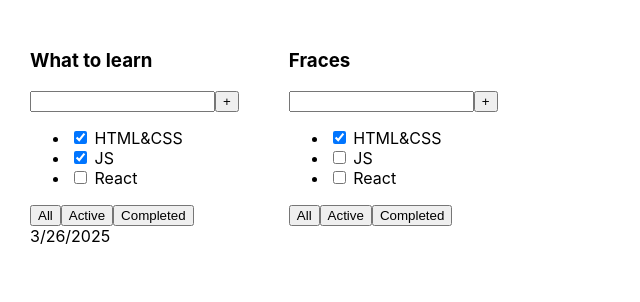
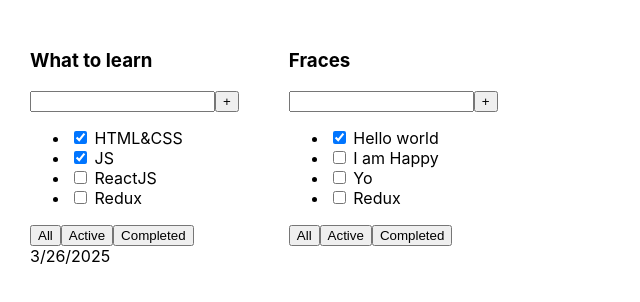
Before and after one commit to VanoKi/todolist-react, a React (Vite) app: page / in a window 1280 px wide. Shown: the top 302 px of the page, without its empty margins (0-640 px from the left). Built offline with nearby package versions, Linux system fonts and the light colour scheme.

Commit message:
feat: add map

```diff
--- a/src/App.tsx
+++ b/src/App.tsx
@@ -13,12 +13,14 @@
     { id: 1, title: 'HTML&CSS', isDone: true },
     { id: 2, title: 'JS', isDone: true },
     { id: 3, title: 'ReactJS', isDone: false },
+    { id: 4, title: 'Redux', isDone: false },
   ]
 
   const tasks2: Task[] = [
     { id: 1, title: 'Hello world', isDone: true },
     { id: 2, title: 'I am Happy', isDone: false },
     { id: 3, title: 'Yo', isDone: false },
+    { id: 4, title: 'Redux', isDone: false },
   ]
   return <div className="app">
     <TodoListItem title={'What to learn'} tasks={tasks1} date={String(Day.toLocaleDateString())}/>
--- a/src/TodoListItem.tsx
+++ b/src/TodoListItem.tsx
@@ -15,15 +15,13 @@
                 <button>+</button>
             </div>
             <ul>
-                <li>
-                    <input type="checkbox" checked={tasks[0].isDone}/> <span>HTML&CSS</span>
-                </li>
-                <li>
-                    <input type="checkbox" checked={tasks[1].isDone}/> <span>JS</span>
-                </li>
-                <li>
-                    <input type="checkbox" checked={tasks[2].isDone}/> <span>React</span>
-                </li>
+                {tasks.map(task => {
+                    return (
+                        <li>
+                            <input type="checkbox" checked={task.isDone}/> <span>{task.title}</span>
+                        </li>
+                    )
+                })}
             </ul>
             <div>
                 <button>All</button>
```
